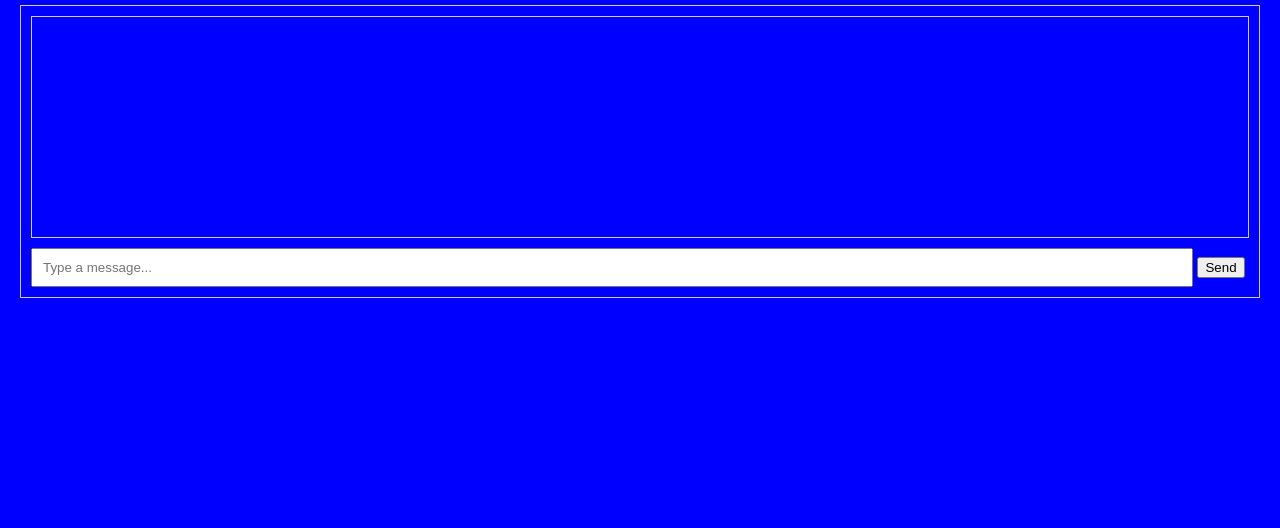
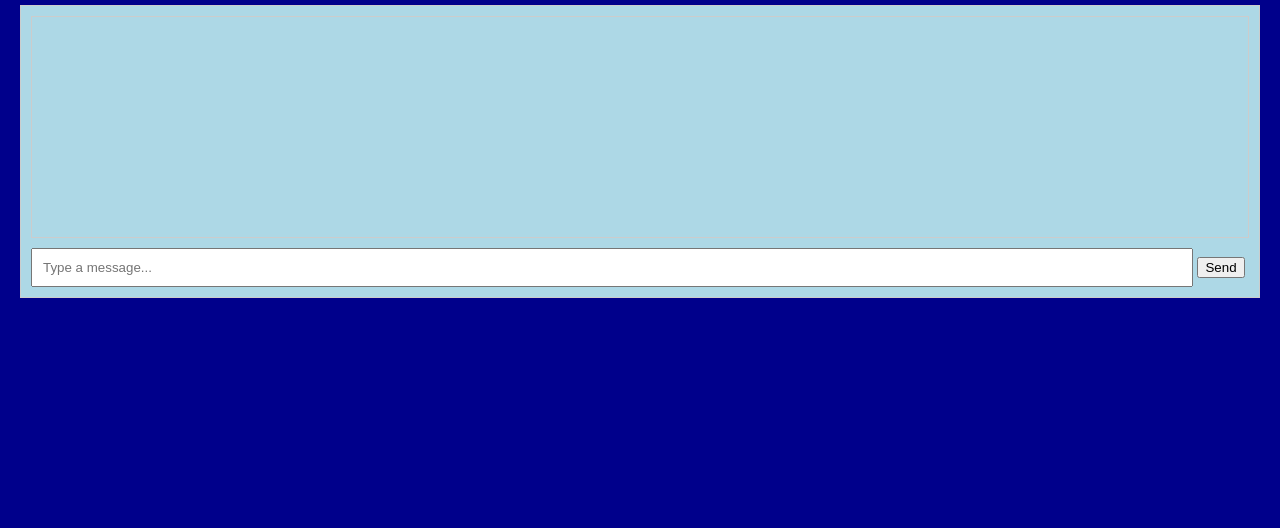
Before and after one commit to arteyco/la-baguetta, a plain HTML site: page admin.html in a window 1280 px wide. Shown: the part 272-800 px from the top of the page. Drawn offline with Linux system fonts and the light colour scheme.

Commit message:
Update style.css

```diff
--- a/scss/css/style.css
+++ b/scss/css/style.css
@@ -1,7 +1,7 @@
 body {
     font-family: Arial, sans-serif;
     margin: 20px;
-    background-color: blue;
+    background-color: darkblue;
 }
 
 h1 {
@@ -27,6 +27,7 @@ th, td {
 #chatSection {
     border: 1px solid #ccc;
     padding: 10px;
+    background-color: lightblue;
 }
 
 #chatMessages {
```
